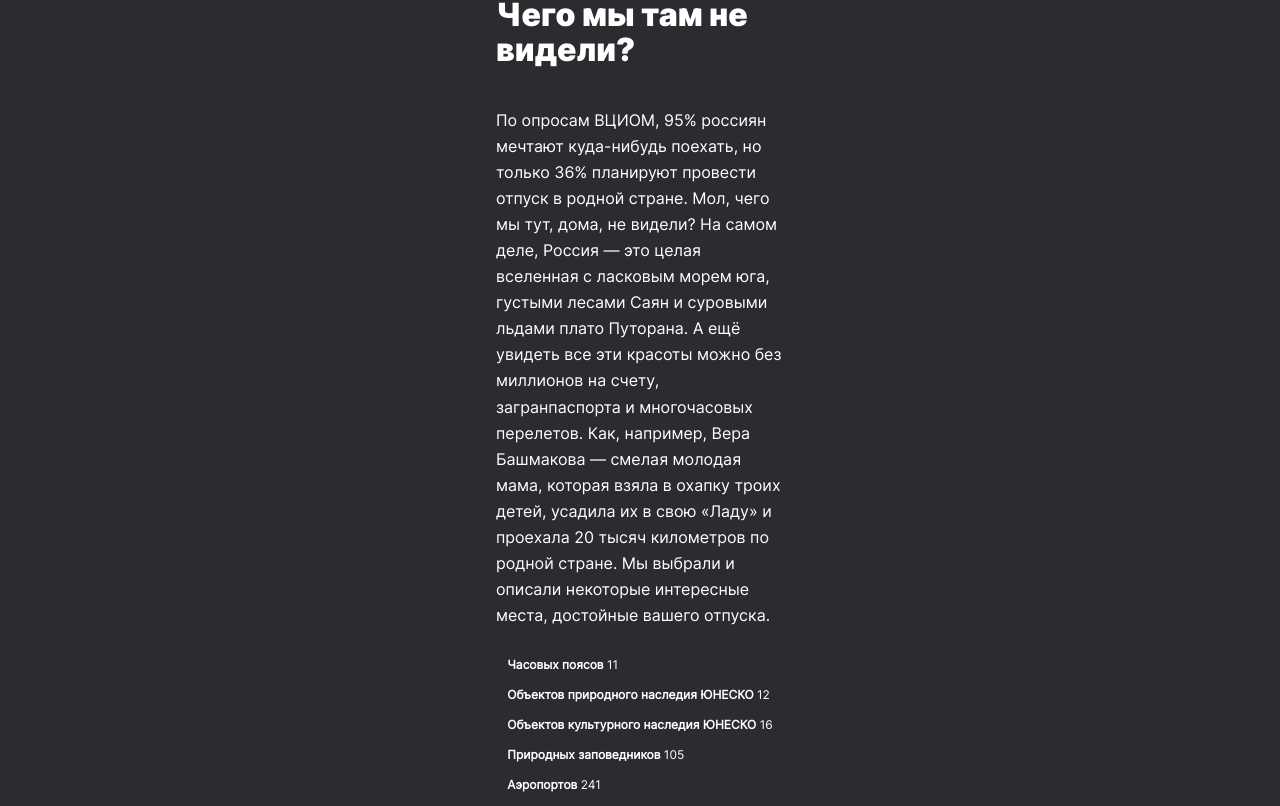
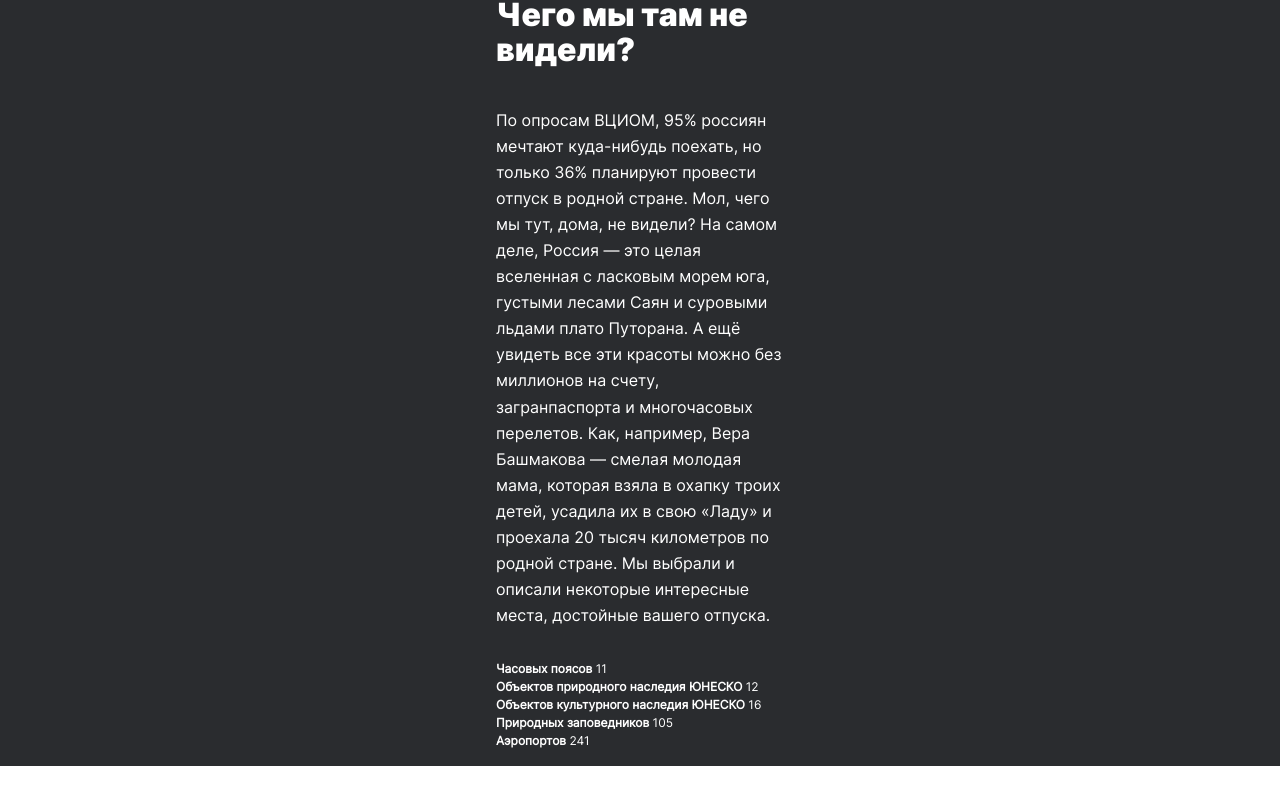
Before and after one commit to totfront/somewhere-travel, a React (Create React App) app: page / in a window 1280 px wide. Shown: the part 1112-1918 px from the top of the page. After the commit the page ends 1878 px from the top, so only its background shows below. Built offline with nearby package versions, Linux system fonts and the light colour scheme.

Commit message:
Fix: fixed styles for Lead and Intro

```diff
--- a/src/components/Intro/Intro.js
+++ b/src/components/Intro/Intro.js
@@ -15,29 +15,29 @@ function Intro() {
         проехала 20 тысяч километров по родной стране. Мы выбрали и описали
         некоторые интересные места, достойные вашего отпуска.
       </p>
-      <li className={styles.Introlist}>
-        <ul className={styles.Introitem}>
+      <ul className={styles.Introlist}>
+        <li className={styles.Introitem}>
           <span className={styles.bolditem}>Часовых поясов</span> 11
-        </ul>
-        <ul className={styles.Introitem}>
+        </li>
+        <li className={styles.Introitem}>
           <span className={styles.bolditem}>
             Объектов природного наследия ЮНЕСКО
           </span>{" "}
           12
-        </ul>
-        <ul className={styles.Introitem}>
+        </li>
+        <li className={styles.Introitem}>
           <span className={styles.bolditem}>
             Объектов культурного наследия ЮНЕСКО
           </span>{" "}
           16
-        </ul>
-        <ul className={styles.Introitem}>
+        </li>
+        <li className={styles.Introitem}>
           <span className={styles.bolditem}>Природных заповедников</span> 105
-        </ul>
-        <ul className={styles.Introitem}>
+        </li>
+        <li className={styles.Introitem}>
           <span className={styles.bolditem}>Аэропортов</span> 241
-        </ul>
-      </li>
+        </li>
+      </ul>
     </section>
   );
 }
--- a/src/components/Intro/Intro.module.css
+++ b/src/components/Intro/Intro.module.css
@@ -24,12 +24,12 @@
 
 .Introlist {
     display: inline-block;
+    padding-inline-start: 0px;
     list-style: none;
-
+    align-self: flex-start;
 }
 
 .Introitem {
-    padding-inline-start: 0px;
     font-family: "InterRegular";
     font-size: 12px;
     line-height: 18px;
--- a/src/components/Lead/Lead.module.css
+++ b/src/components/Lead/Lead.module.css
@@ -37,6 +37,8 @@
 }
 
 .caption {
+    margin-left: 16px;
+    color: white;
     position: absolute;
     letter-spacing: 1.5px;
     bottom: -8px;
```
